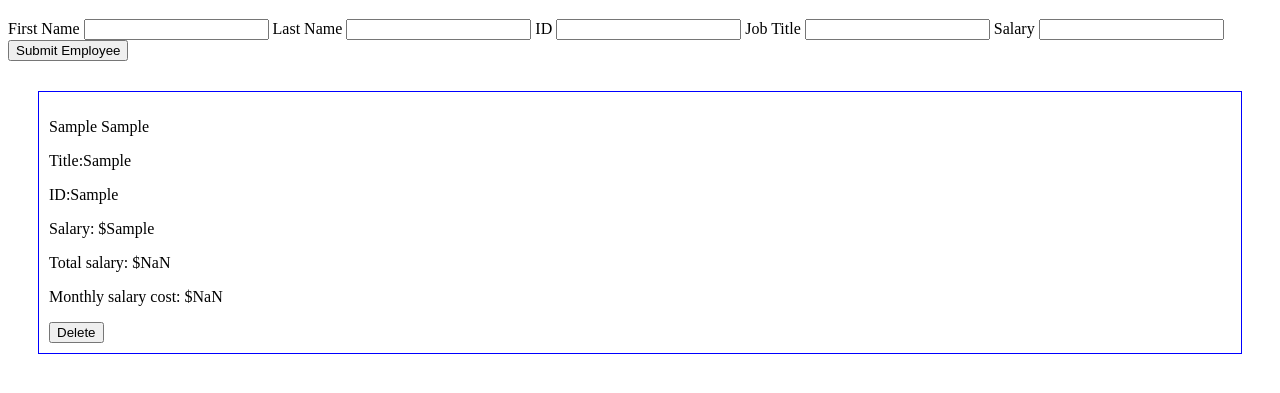
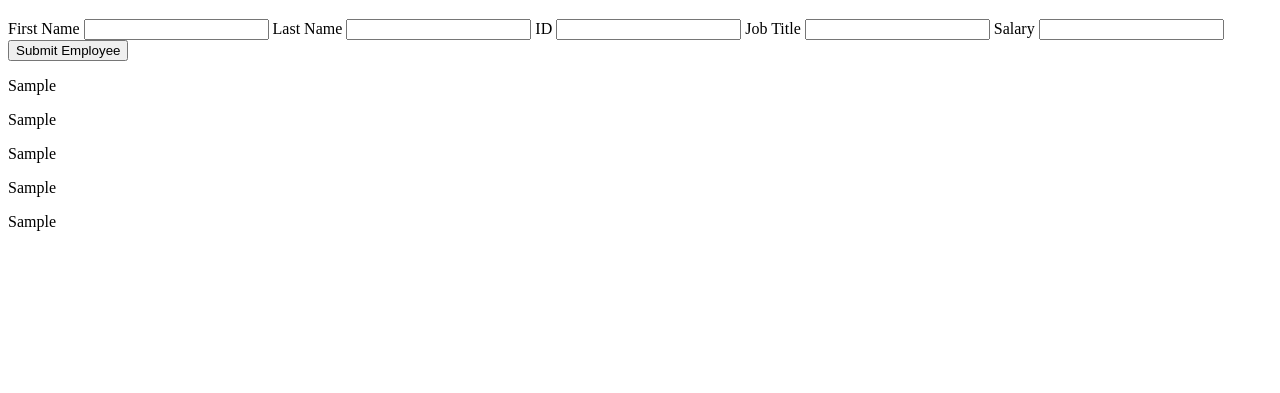
Before and after one commit to 2trill2spill/jqueryToAngular, a plain HTML site: page index.html in a window 1280 px wide. Both pictures are taken after typing "Sample", "Sample", "Sample", "Sample", "Sample" into the empty fields and a click on the button "Submit Employee". Shown: the part 61-454 px from the top of the page. Drawn offline with nearby package versions, Linux system fonts and the light colour scheme.

Commit message:
Translate from jquery to angular.

```diff
--- a/forms.js
+++ b/forms.js
@@ -1,75 +1,35 @@
+var employeeArray = [];
 
-var employeeArray = [];
-var totalSalary = 0;
-var monthlyCost = 0;
+var app = angular.module("app", []);
 
-function RemoveHTML(id) {
-  $('#' + id).remove()
-}
+app.controller("formController", ["$scope", function($scope) {
+  console.log("Form controller works")
 
-$(document).ready(function() {
-    var array = [];
-    $('#employeeinfo').on('submit', function(event) {
-      event.preventDefault();
+  $scope.handleSubmit = function() {
+    var first = $scope.firstName;
+    var last = $scope.lastName;
+    var title = $scope.title;
+    var salary = $scope.salary;
+    var id = $scope.id;
+    var employee = new Employee(first, last, title, salary, id)
+    employeeArray.push(employee);
+    $scope.employeeArray = employeeArray;
+    clearInputs();
+  }
 
-      // initialize a new variable as an empty object
-      var values = {};
-
-      // convert the form inputs into an array
-      var fields = $('#employeeinfo').serializeArray();
-
-      // iterate over the array and transfer each index into a new property on an object with the value of what was entered.
-      fields.forEach(function(element, index, array) {
-        // review index notation vs. dot notation on objects
-        // here, dot notation wouldn't work
-        values[element.name] = element.value;
-      });
-
-      // clear out inputs
-      $('#employeeinfo').find('input[type=text]').val('');
-
-      // append to DOM
-      appendDom(values);
-    });
-
-    function appendDom(values) {
-      var lastName = values["employeelastname"]
-      var firstName = values["employeefirstname"]
-      var jobTitle = values["jobTitle"]
-      var salary = values["salary"]
-      var id = values["id"]
-
-      var income = Number(salary)
-
-      totalSalary += income;
-      monthlyCost = Math.round(totalSalary / 12);
-
-      var e = Employee(firstName, lastName, jobTitle, salary, id)
-      employeeArray.push(e)
-
-      $('#container').append('<div></div>');
-      $('#container').children().last().attr('id', id);
-      var $el = $('#container').children().last();
-      $el.append('<p>' + firstName + ' ' + lastName + '</p>');
-      var $el = $('#container').children().last();
-      $el.append('<p>' + "Title:" + jobTitle + '</p>');
-      var $el = $('#container').children().last();
-      $el.append('<p>' + "ID:" + id + '</p>');
-      var $el = $('#container').children().last();
-      $el.append('<p>' + "Salary: $" + salary + '</p>');
-      var $el = $('#container').children().last();
-      $el.append('<p>' + "Total salary: $" + totalSalary + '</p>');
-      var $el = $('#container').children().last();
-      $el.append('<p>' + "Monthly salary cost: $" + monthlyCost + '</p>');
-      var $el = $('#container').children().last();
-      $el.append('<button onClick="RemoveHTML(' + id + ')">Delete</button>');
-    }
-});
+  function clearInputs() {
+    $scope.firstName = "";
+    $scope.lastName = "";
+    $scope.title = "";
+    $scope.salary = "";
+    $scope.id = "";
+  }
+}]);
 
 function Employee(first, last, title, salary, id) {
-  this.first = first
-  this.last = last
-  this.title = title
-  this.salary = salary
-  this.id
+  this.first = first;
+  this.last = last;
+  this.title = title;
+  this.salary = salary;
+  this.id = id;
 }
--- a/index.html
+++ b/index.html
@@ -2,33 +2,40 @@
 <html>
   <head>
       <title>jQuery Forms</title>
-      <script type="text/javascript" src="vendor/jquery-3.0.0.min.js"></script>
+      <script src="https://ajax.googleapis.com/ajax/libs/angularjs/1.5.6/angular.min.js"></script>
       <script type="text/javascript" src="forms.js"></script>
       <link rel="stylesheet" href="form-style.css" />
   </head>
-  <body>
+  <body ng-app="app">
     <h1>Employee Form</h1>
-    <div>
+    <div ng-controller="formController">
       <form id="employeeinfo">
         <label for="employeefirstname">First Name</label>
-        <input type="text" id="employeefirstname" name="employeefirstname" />
+        <input ng-model="firstName" type="text" id="employeefirstname" name="employeefirstname" />
 
         <label for="employeelastname">Last Name</label>
-        <input type="text" id="employeelastname" name="employeelastname" />
+        <input ng-model="lastName" type="text" id="employeelastname" name="employeelastname" />
 
         <label for="id">ID</label>
-        <input type="text" id="id" name="id" />
+        <input type="text" ng-model="id" id="id" name="id" />
 
         <label for="jobTitle">Job Title</label>
-        <input type="text" id="jobTitle" name="jobTitle" />
+        <input ng-model="title" type="text" id="jobTitle" name="jobTitle" />
 
         <label for="salary">Salary</label>
-        <input type="text" id="salary" name="salary" />
+        <input ng-model="salary" type="text" id="salary" name="salary" />
 
-        <input type="submit" value="Submit Employee" />
+        <input type="button" value="Submit Employee" ng-click="handleSubmit()" />
       </form>
-    </div>
-    <div id="container">
+      <div>
+        <div ng-repeat="employee in employeeArray">
+          <p>{{employee.first}}</p>
+          <p>{{employee.last}}</p>
+          <p>{{employee.title}}</p>
+          <p>{{employee.salary}}</p>
+          <p>{{employee.id}}</p>
+        </div>
+      </div>
     </div>
   </body>
 </html>
```
